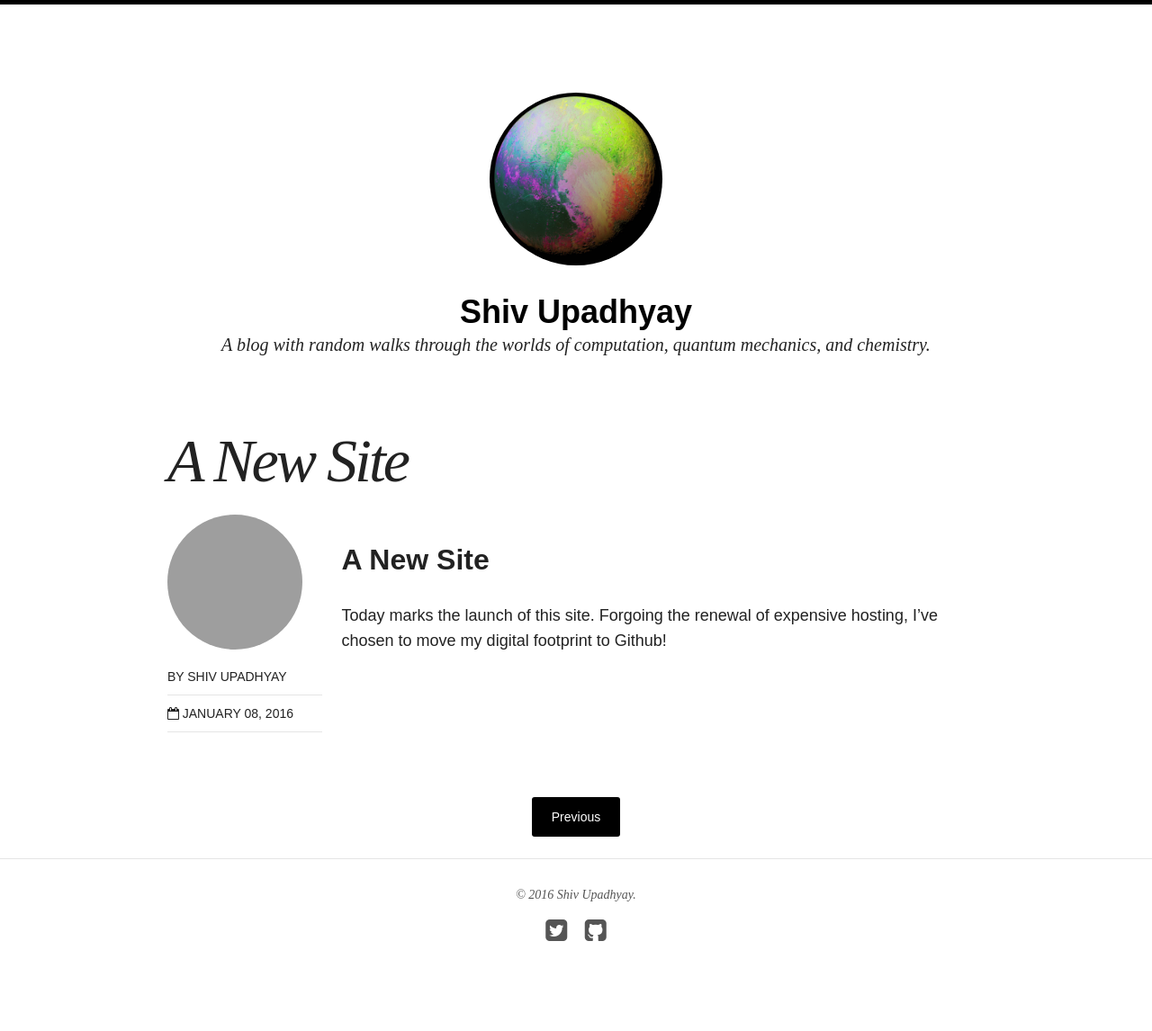
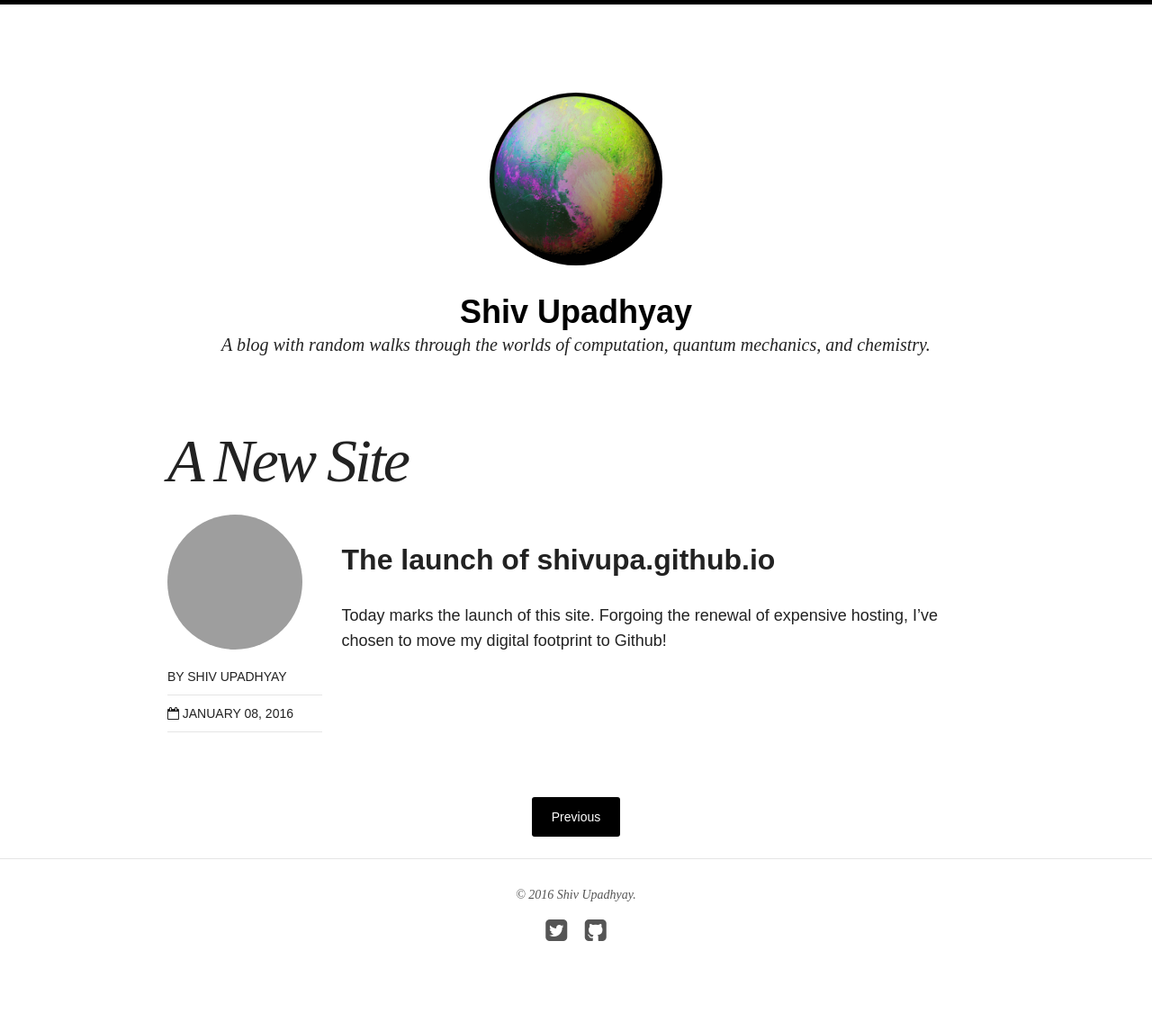
Before and after one commit to shivupa/shivupa.github.io, a Jekyll site: the page built from _posts/blog/2016-01-08-a-new-site.markdown, in a window 1280 px wide. Shown: the whole page at 90% size. Built offline with Jekyll 4.4.1, drawn with Linux system fonts in a browser that asks for light colours; nearby versions of some CDN libraries.

Commit message:
New Post done

```diff
--- a/_posts/blog/2016-01-08-a-new-site.markdown
+++ b/_posts/blog/2016-01-08-a-new-site.markdown
@@ -10,6 +10,6 @@ image:
 date: 2016-01-08T10:53:27-05:00
 ---
 
-## A New Site
+## The launch of [shivupa.github.io](shivupa.github.io)
 
 Today marks the launch of this site. Forgoing the renewal of expensive hosting, I've chosen to move my digital footprint to Github!
```
